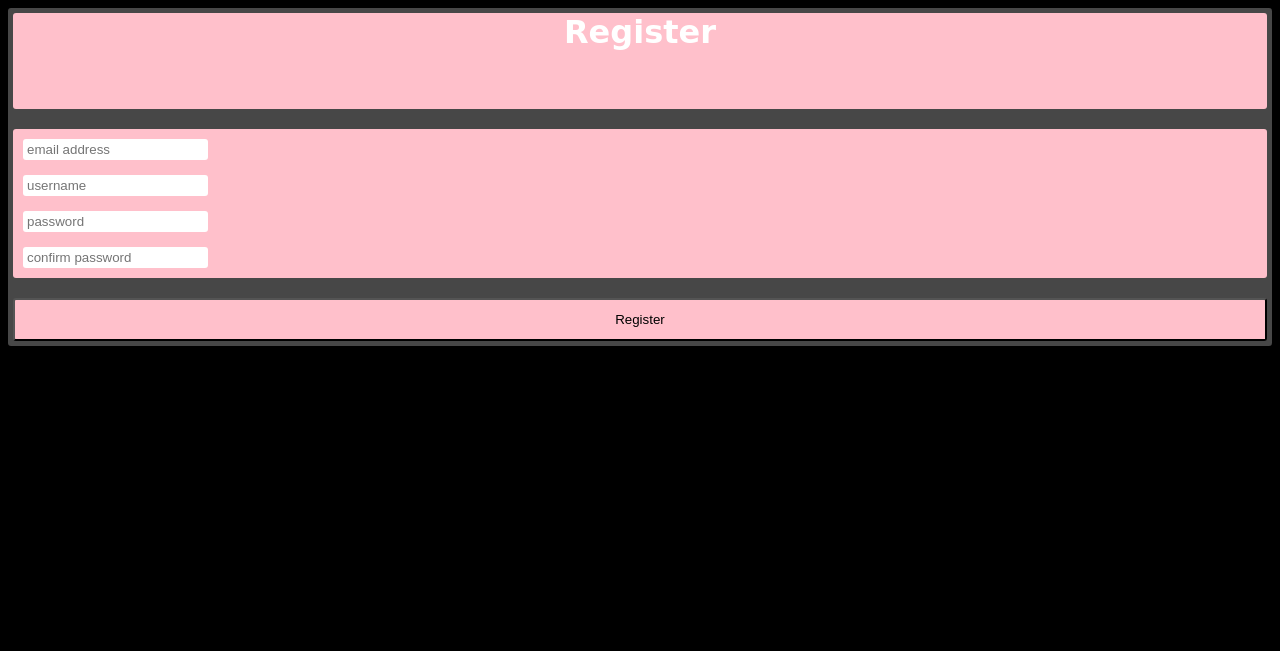
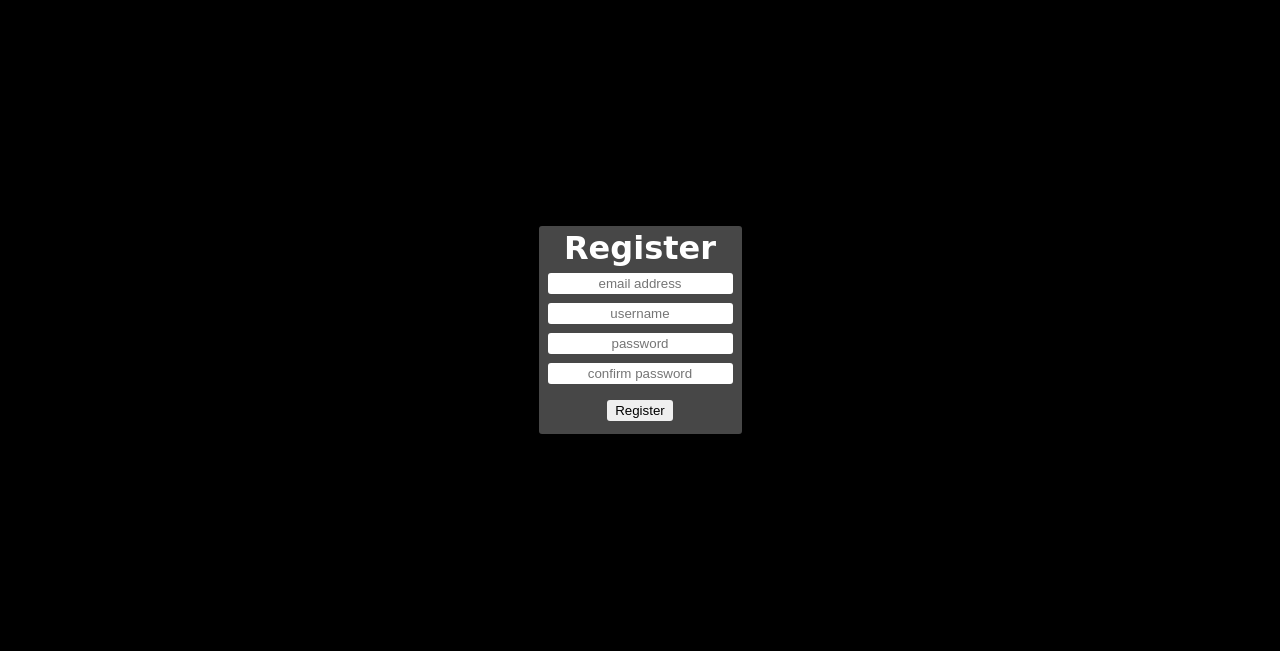
Before and after one commit to garretthoch/Pong-Game-Web-based, a Flask app: page /register in a window 1280 px wide. Shown: the top 651 px of the page. Run offline with Flask 2, Linux system fonts and the light colour scheme; some web fonts are replaced.

Commit message:
Figured out css grid for auth stuff.

```diff
--- a/pong/auth.py
+++ b/pong/auth.py
@@ -10,11 +10,11 @@ auth = Blueprint('auth', __name__,static_folder='static')
 
 @auth.route('/register', methods=('GET', 'POST'))
 def register():
-    return render_template('register.html', authTitle='Register')
+    return render_template('auth/register.html', authTitle='Register')
 
 @auth.route('/login', methods=('GET', 'POST'))
 def login():
-    return render_template('login.html', authTitle='Login')
+    return render_template('auth/login.html', authTitle='Login')
 
 @auth.route('/logout')
 def logout():
--- a/pong/static/style.css
+++ b/pong/static/style.css
@@ -6,15 +6,18 @@ html {
 .container {
   display: -ms-grid;
   display: grid;
-  -ms-grid-columns: 1fr;
-      grid-template-columns: 1fr;
-  -ms-grid-rows: 2fr 3fr 1fr;
-      grid-template-rows: 2fr 3fr 1fr;
+  -ms-grid-columns: 3fr 1fr 3fr;
+      grid-template-columns: 3fr 1fr 3fr;
+  -ms-grid-rows: 1fr 1fr 1fr;
+      grid-template-rows: 1fr 1fr 1fr;
   grid-gap: 10px;
 }
 
 .item {
-  background-color: pink;
+  -ms-grid-column: 2;
+      grid-column-start: 2;
+  -ms-grid-row: 2;
+      grid-row-start: 2;
 }
 
 .authTitle {
@@ -32,10 +35,16 @@ html {
 
 .auth * {
   border-radius: 3px;
-  margin: 5px;
+  margin: 3px;
+  text-align: center;
 }
 
 .auth * input {
   border-color: transparent;
 }
+
+.auth * button {
+  margin: 10px;
+  border-color: transparent;
+}
 /*# sourceMappingURL=style.css.map */
--- a/pong/static/style.scss
+++ b/pong/static/style.scss
@@ -5,13 +5,14 @@ html {background-color: black;}
 
 .container{
     display: grid;
-    grid-template-columns: 1fr;
-    grid-template-rows: 2fr 3fr 1fr;
+    grid-template-columns: 3fr 1fr 3fr;
+    grid-template-rows: 1fr 1fr 1fr;
     grid-gap: 10px;
 
 }
 .item{
-    background-color: pink;
+    grid-column-start: 2;
+    grid-row-start: 2;
 }
 
 .authTitle{
@@ -29,8 +30,13 @@ html {background-color: black;}
 
 .auth * {
     border-radius: 3px;
-    margin:5px;
+    margin:3px;
+    text-align: center;
     input{
         border-color: transparent;
     }
+    button{
+        margin: 10px;
+        border-color: transparent;
+    }
 }
--- /dev/null
+++ b/pong/templates/auth/base.html
@@ -0,0 +1,19 @@
+<!doctype html>
+
+<head >
+  <title>Play Pong!</title>
+  <link rel="stylesheet" href="{{ url_for('static', filename='style.css') }}">
+</head>
+<body>
+  <div class="container">
+    <div class="auth item">
+      <h1 class="authTitle">{{authTitle}}</h1>
+      <form >
+        {% block content %}
+        {% endblock%}
+      </form>
+      <div><button  type="submit" value="submit">{{authTitle}}</button></div>
+    </div>
+  </div>
+
+</body>
--- a/pong/templates/login.html
+++ b/pong/templates/auth/login.html
@@ -1,4 +1,4 @@
-{% extends "base.html" %}
+{% extends "auth/base.html" %}
 
 {% block content %}
     <div>
--- a/pong/templates/register.html
+++ b/pong/templates/auth/register.html
@@ -1,4 +1,4 @@
-{% extends "base.html" %}
+{% extends "auth/base.html" %}
 
 {% block content %}
         <div>
--- a/pong/templates/base.html
+++ /dev/null
@@ -1,17 +0,0 @@
-<!doctype html>
-
-<head >
-  <title>Play Pong!</title>
-  <link rel="stylesheet" href="{{ url_for('static', filename='style.css') }}">
-</head>
-<body>
-
-  <div class="auth container">
-    <h1 class="authTitle item">{{authTitle}}</h1>
-    <form class="item">
-      {% block content %}
-      {% endblock%}
-    </form>
-    <button class="item" type="submit" value="submit">{{authTitle}}</button>
-  </div>
-</body>
```
Also changed, not shown: 1 other file.
